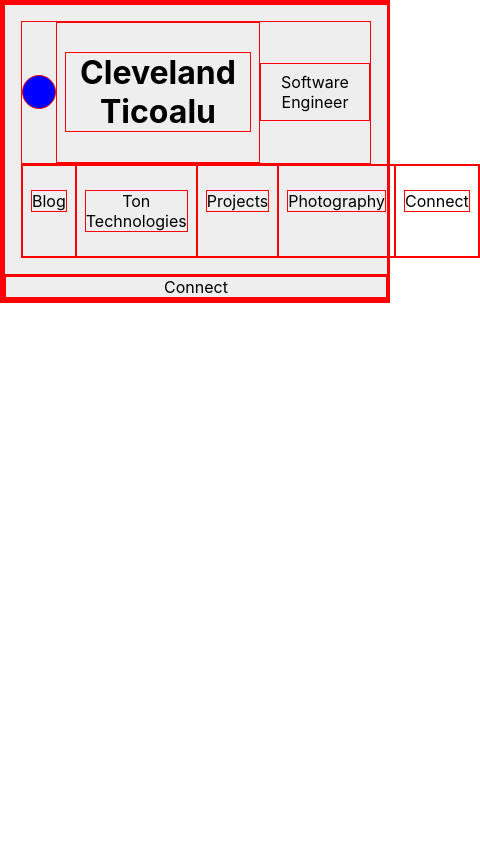
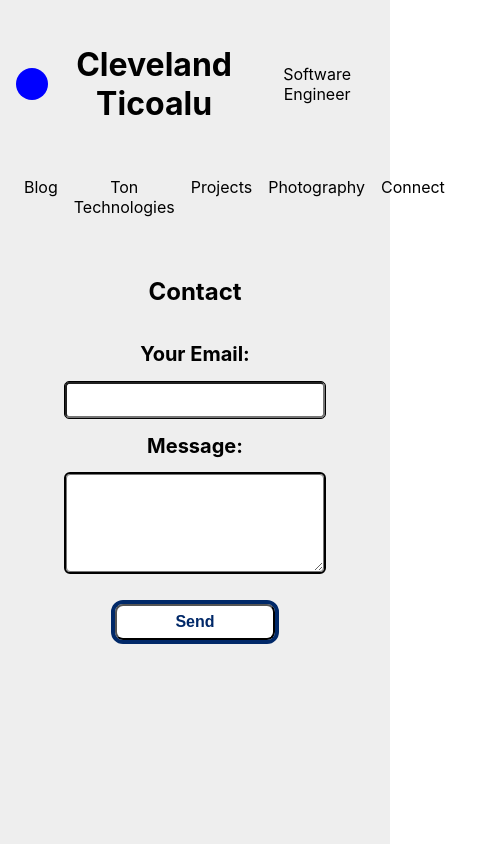
Before and after one commit to cleveland231/clevelandportfolio, a React (Create React App) app: page /connect in a window 390 px wide. Shown: the whole page, 480 px wide, since content can reach past the window. Built offline with nearby package versions, Linux system fonts and the light colour scheme.

Commit message:
Add emailjs

```diff
--- a/package.json
+++ b/package.json
@@ -3,6 +3,7 @@
   "version": "0.1.0",
   "private": true,
   "dependencies": {
+    "@emailjs/browser": "^3.11.0",
     "@testing-library/jest-dom": "^5.17.0",
     "@testing-library/react": "^13.4.0",
     "@testing-library/user-event": "^13.5.0",
--- a/src/Components/App/App.css
+++ b/src/Components/App/App.css
@@ -1,10 +1,10 @@
 .App {
   text-align: center;
-  width: 100%;
-  height: 100%;
+  height: 100vh;
+  width: 100vw;
   background-color: #eeeeee;
 }
 
-* {
+/* * {
   border: 1px solid red;
-}
+} */
--- a/src/Components/Blog/Blog.js
+++ b/src/Components/Blog/Blog.js
@@ -6,7 +6,7 @@ export const Blog = () => {
   return (
     <div className='Blog'>
       <div>
-        Blog
+        Coming soon...
       </div>
 
     </div>
--- a/src/Components/Connect/Connect.css
+++ b/src/Components/Connect/Connect.css
@@ -0,0 +1,72 @@
+.ContactForm {
+  display: flex;
+	flex-direction: column;
+	flex-wrap: nowrap;
+	justify-content: flex-start;
+	align-items: center;
+	align-content: stretch;
+  padding: 1rem;
+  font-size: 1.25rem;
+}
+
+input {
+  height: 1.5rem;
+  width: 30rem;
+  margin: 1rem;
+  padding: .5rem;
+  border-radius: .25rem;
+  outline: 1px solid black;
+}
+
+textarea {
+  height: 5rem;
+  width: 30rem;
+  margin: 1rem;
+  padding: .5rem;
+  border-radius: .25rem;
+  outline: 2px solid black;
+}
+
+label {
+  font-weight: bold;
+}
+
+.SendButton {
+  padding: 1rem;
+  font-size: 1rem;
+  border-radius: .5rem;
+  font-weight: bold;
+  background-color: white;
+  color: #002868;
+  outline: .25rem solid #002868;
+  margin: 1rem;
+  height: 2rem;
+  width: 10rem;
+  word-wrap: break-word;
+  display: flex;
+  flex-direction: column;
+  flex-wrap: wrap;
+  justify-content: center;
+  align-items: stretch;
+  align-content: stretch;
+}
+
+@media (max-width: 500px) {
+  input {
+    height: 1rem;
+    width: 15rem;
+    margin: 1rem;
+    padding: .5rem;
+    border-radius: .25rem;
+    outline: 1px solid black;
+  }
+
+  textarea {
+    height: 5rem;
+    width: 15rem;
+    margin: 1rem;
+    padding: .5rem;
+    border-radius: .25rem;
+    outline: 2px solid black;
+  }
+}
--- a/src/Components/Connect/Connect.js
+++ b/src/Components/Connect/Connect.js
@@ -1,14 +1,25 @@
-import React from 'react'
-import { NavLink } from 'react-router-dom'
+import React from 'react';
 import './Connect.css';
+import emailjs from '@emailjs/browser'
 
 export const Connect = () => {
+  const sendEmail = (event) => {
+    event.preventDefault()
+    alert("Submitted")
+    emailjs.sendForm(process.env.REACT_APP_SERVICE_ID, process.env.REACT_APP_TEMPLATE_ID , event.target, process.env.REACT_APP_PUBLIC_KEY)
+  }
   return (
-    <div className='Connect'>
-      <div>
-        Connect
-      </div>
-
+    <div className="Connect">
+      <h2 className="Titles"> Contact </h2>
+      <form className="ContactForm" onSubmit={sendEmail}>
+        <label htmlFor="emailFrom"> Your Email: </label>
+        <input type="text" name="email_from" id="emailForm" className="email_from" required/>
+        <label htmlFor="message"> Message: </label>
+        <textarea name="message" id="message" className="message__box" required> </textarea>
+        <button className="SendButton" type="submit" variant="contained">
+          Send
+        </button>
+      </form>
     </div>
-  )
+  );
 }
--- a/src/Components/Home/Home.css
+++ b/src/Components/Home/Home.css
@@ -5,7 +5,7 @@
   justify-content: space-evenly;
   align-items: center;
   align-content: center;
-  padding: 5rem;
+  padding: 2.5rem;
 }
 
 .WelcomeText {
--- a/src/Components/Photography/Photography.js
+++ b/src/Components/Photography/Photography.js
@@ -6,7 +6,7 @@ export const Photography = () => {
   return (
     <div className='Photography'>
       <div>
-        Photography
+        Coming soon...
       </div>
 
     </div>
--- a/src/Components/TonTechnologies/TonTechnologies.css
+++ b/src/Components/TonTechnologies/TonTechnologies.css
@@ -0,0 +1,3 @@
+.Services {
+
+}
--- a/src/Components/TonTechnologies/TonTechnologies.js
+++ b/src/Components/TonTechnologies/TonTechnologies.js
@@ -5,10 +5,18 @@ import './TonTechnologies.css';
 export const TonTechnologies = () => {
   return (
     <div className='TonTechnologies'>
-      <div>
-        TonTechnologies
+      <div className="Services">
+      <h1> Ton Technologies </h1>
+        <h2> Services: </h2>
+        <li> Website </li>
+        <li> UX/UI Design </li>
+        <li> Card Design </li>
+        <li> Mobile Design </li>
+        <li> Copywriting </li>
+        <li> Branding </li>
       </div>
-
+      <h2> Contact for services</h2>
+      <button> Service Form </button>
     </div>
   )
 }
```
Also changed, not shown: 1 other file (tests, documents, lock files or other folders).
